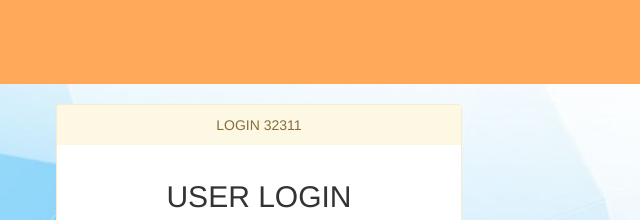
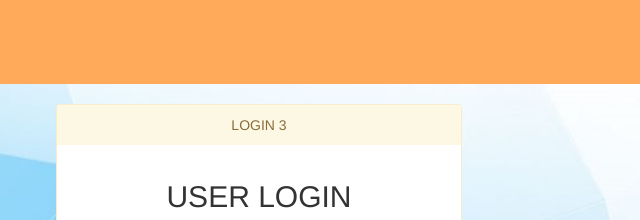
Before and after one commit to cristopfer/Seguridad01, a website: page views/SCSE-Login.html in a window 1280 px wide. Shown: the top 220 px of the page, 381-1021 px from the left. Drawn offline with nearby package versions, Linux system fonts and the light colour scheme.

Commit message:
subiendo

```diff
--- a/views/SCSE-Login.html
+++ b/views/SCSE-Login.html
@@ -28,7 +28,7 @@
                 <div class="col-md-4">
                     <div class="panel-group">
                         <div class="panel panel-warning">
-                            <div class="panel-heading" align="center">LOGIN 32311</div>
+                            <div class="panel-heading" align="center">LOGIN 3</div>
                             <div class="panel-body" align="center">
                                 <h2 align="center">USER LOGIN</h2>
                                 <input class="form-control" type="text" id="username" placeholder="Nombre de usuario"><br><br>
```
